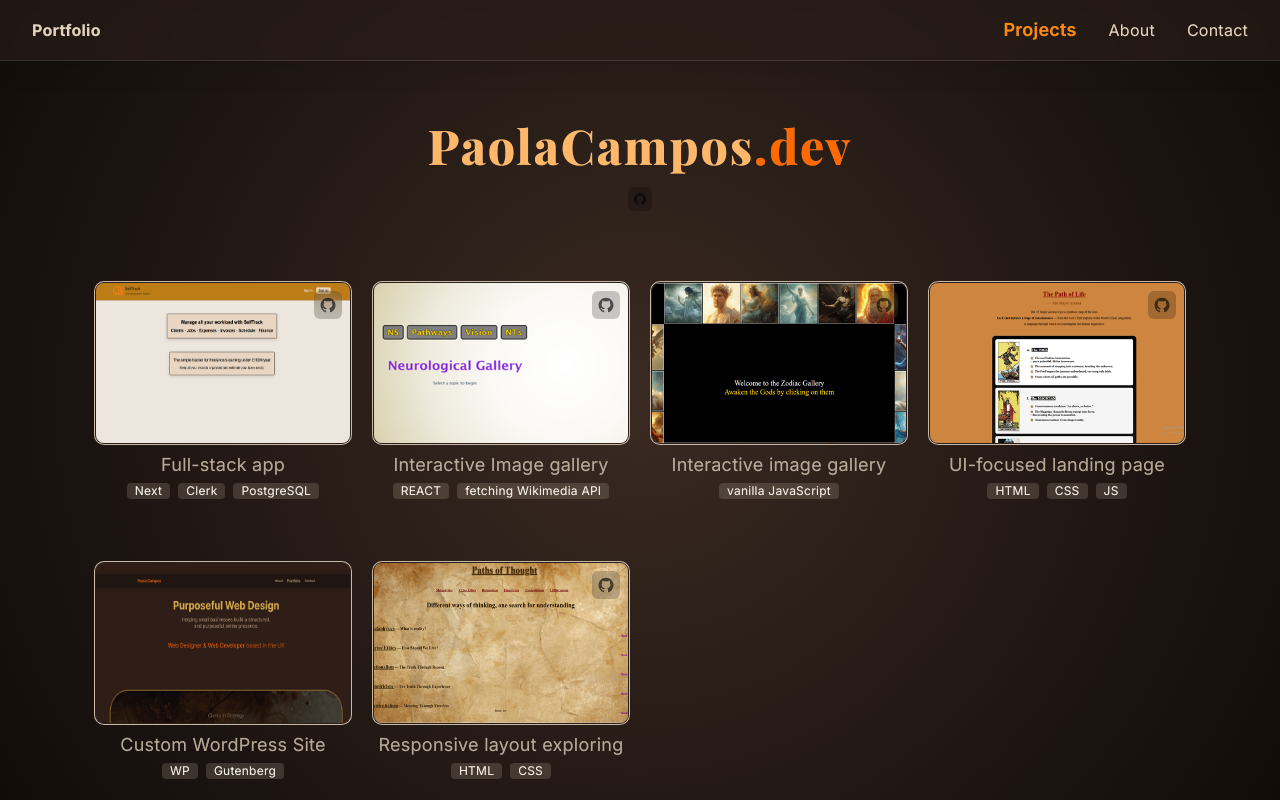
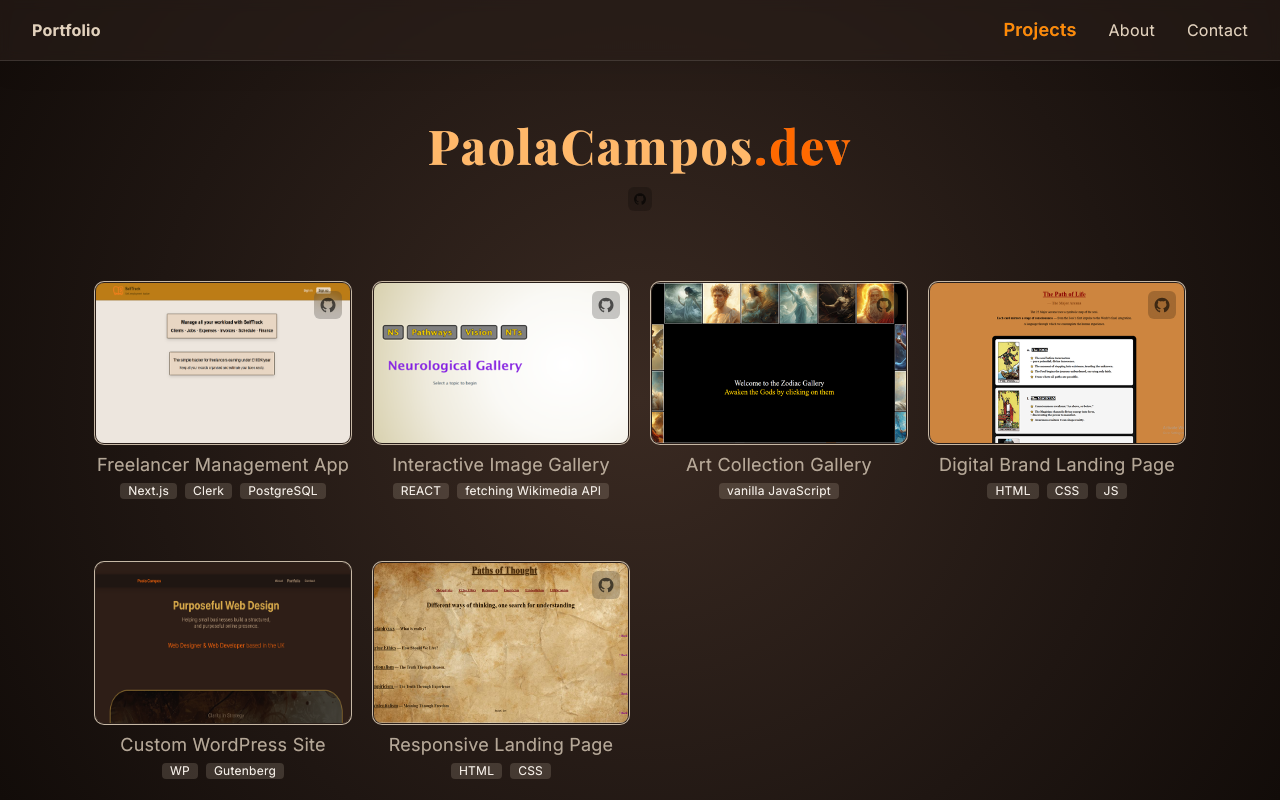
Before and after one commit to paolacampos-dev/portfolio, a Next.js app: page /projects in a window 1280 px wide. Built offline with nearby package versions, Linux system fonts and the light colour scheme; a web font is replaced by a local one.

Commit message:
refactor portfolio UI: improve project titles, add tooltips, and refine interactions

```diff
--- a/src/components/Gallery.tsx
+++ b/src/components/Gallery.tsx
@@ -16,7 +16,11 @@ export default function Gallery()    {
                                 target="_blank"
                                 rel="noopener noreferrer"
                                 aria-label={`View ${project.title} on  GitHub`}
-                                className="absolute top-2 right-2 z-20 opacity-70 hover:opacity-100 bg-black/30 p-1 rounded-md backdrop-blur-sm transition"
+                                className="absolute top-2 right-2 z-20
+                                            opacity-70 hover:opacity-100
+                                            bg-black/30 p-1 rounded-md backdrop-blur-sm
+                                            transition-opacity duration-75 ease-out"
+                                title="View Code"
                             >
                             <img src="/github.svg" alt="GitHub" className="w-5 h-5" />
                             </a>
@@ -27,11 +31,12 @@ export default function Gallery()    {
                                 target="_blank"
                                 rel="noopener noreferrer"
                                 className="absolute inset-0 z-10"
+                                title="Live Demo"
                             >
                             <img
                                 src={project.image}
                                 alt={project.alt}
-                                className="w-full h-full object-cover transition-transform duration-300 hover:scale-105"
+                                className="w-full h-full object-cover transition-transform duration-150 delay-75 hover:scale-105"
                             />
                             </a>
                     </div>
--- a/src/components/Title.tsx
+++ b/src/components/Title.tsx
@@ -19,6 +19,7 @@ export default function Title() {
                 src="/github.svg"
                 alt="GitHub"
                 className="w-6 h-6 opacity-70 hover:opacity-100 transition bg-black/30 p-1 rounded-md backdrop-blur-sm hover:scale-110"
+                title="View GitHub"
             />
             </a>
         </div>
--- a/src/data/projectsData.js
+++ b/src/data/projectsData.js
@@ -6,8 +6,8 @@ const projectsData = [
         alt: "Next app for tracking self employment workload",
         github: "https://github.com/paolacampos-dev/self-employment-tracker",
         live: "https://self-employment-tracker-hazel.vercel.app/",
-        description: "Full-stack app",
-        tech: ["Next", "Clerk", "PostgreSQL"]
+        description: "Freelancer Management App",
+        tech: ["Next.js", "Clerk", "PostgreSQL"]
     },
     {
         id: 2,
@@ -16,7 +16,7 @@ const projectsData = [
         alt: "React image gallery using Wikimedia API",
         github: "https://github.com/paolacampos-dev/nervous-system-gallery",
         live: "https://nervous-system-gallery.onrender.com/",
-        description: "Interactive Image gallery",
+        description: "Interactive Image Gallery",
         tech: ["REACT", "fetching Wikimedia API"]
     },
     {
@@ -26,7 +26,7 @@ const projectsData = [
         alt: "Vanilla JavaScript image gallery",
         github: "https://github.com/paolacampos-dev/zodiac-gallery",
         live: "https://paolacampos-dev.github.io/zodiac-gallery/",
-        description: "Interactive image gallery",
+        description: "Art Collection Gallery",
         tech: ["vanilla JavaScript"]
     },
     {
@@ -36,7 +36,7 @@ const projectsData = [
         alt: "UI-focused project with JavaScript enhancements",
         github: "https://github.com/paolacampos-dev/the-path-of-life",
         live: "https://paolacampos-dev.github.io/the-path-of-life/",
-        description: "UI-focused landing page",
+        description: "Digital Brand Landing Page",
         tech: ["HTML", "CSS", "JS"]
     },
     {
@@ -55,7 +55,7 @@ const projectsData = [
         alt: "Responsive landing page built with HTML and CSS",
         github: "https://github.com/paolacampos-dev/paths-of-thought" ,
         live: "https://paolacampos-dev.github.io/paths-of-thought/",
-        description: "Responsive layout exploring",
+        description: "Responsive Landing Page",
         tech: ["HTML", "CSS "]
     },
 ];
```
